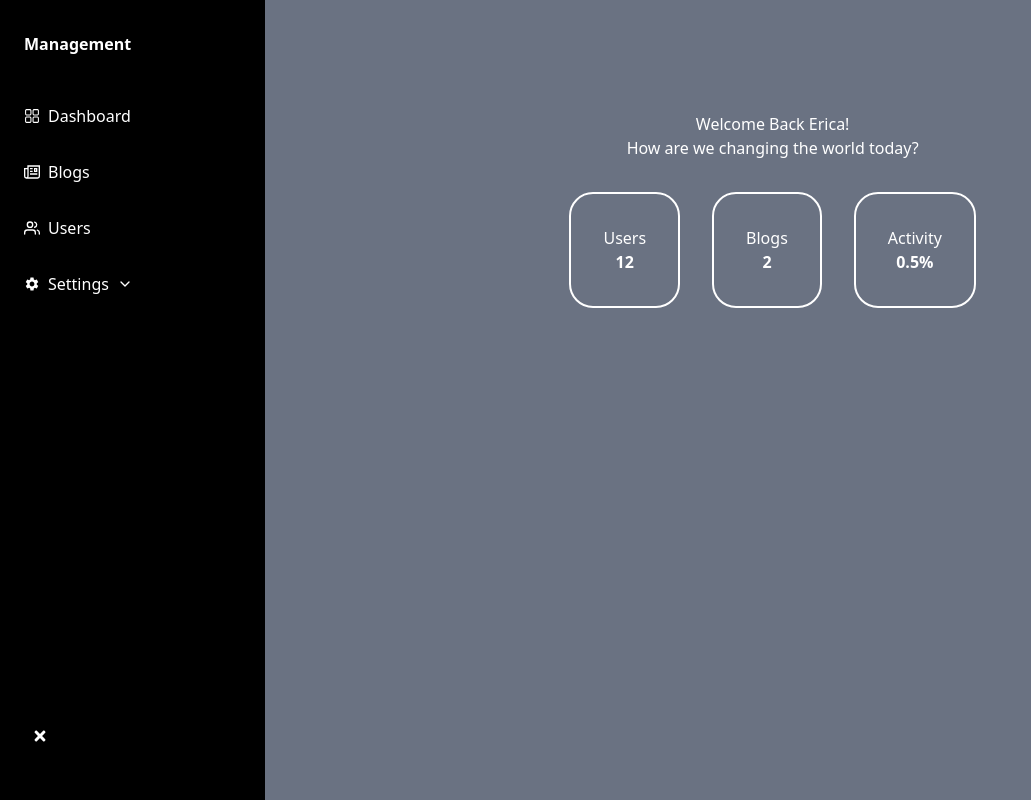
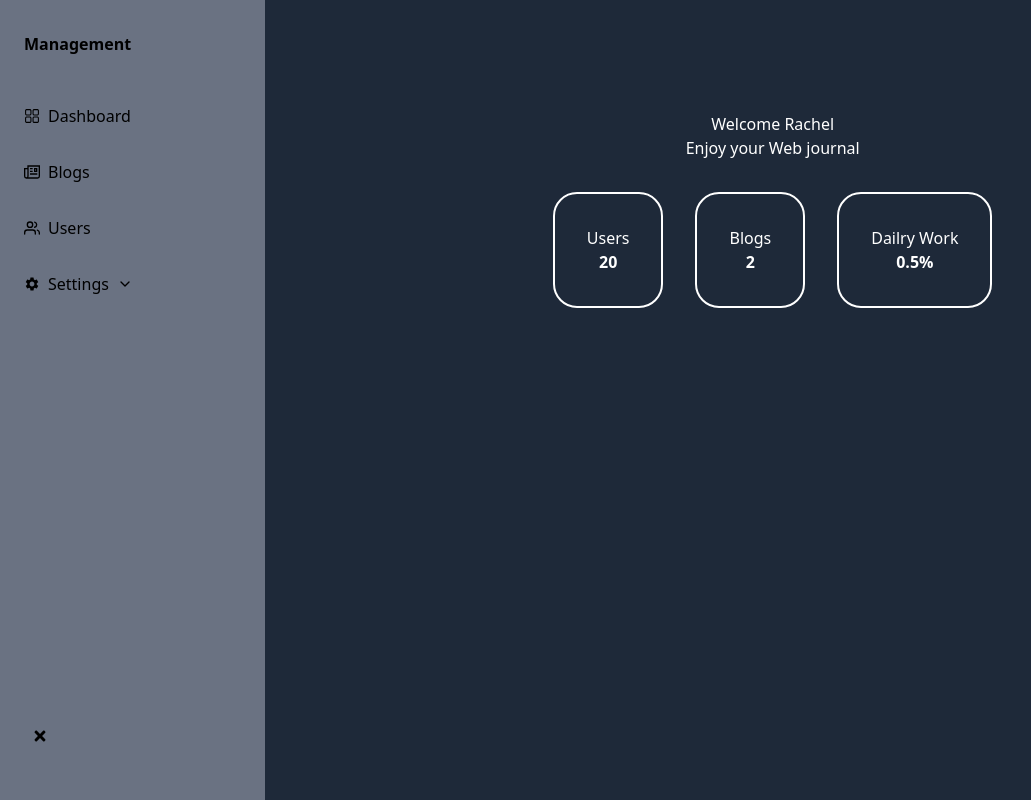
Before and after one commit to Niyonagize6369/portfolio-next, a Next.js app: page /admin/dashboard in a window 1280 px wide. Shown: the whole page, without its empty margins (0-1031 px from the left). Built offline with nearby package versions, Linux system fonts and the light colour scheme.

Commit message:
next app aploaded

```diff
--- a/app/admin/blogs/page.tsx
+++ b/app/admin/blogs/page.tsx
@@ -8,14 +8,14 @@ function Page() {
         <>
             <div className="flex w-full flex-row align-items-center bg-gray-500">
                 <Adminheader/>
-                <div className="bg-gray min-h-screen text-white flex flex-col items-center pt-28 gap-8 w-full">
+                <div className="bg-gray-700 min-h-screen text-white flex flex-col items-center pt-28 gap-8 w-full">
                     <div className="text-center">
-                        <p className="text-48px">Blogs</p>
-                        <p className="text-18px">Manage your blogs by editing,  </p>
+                        <p className="text-48px">Web journal</p>
+                        <p className="text-18px">Manage My Web journal by editing,  </p>
                     </div>
                     <div className="flex flex-col gap-8 w-full px-8">
                         <Admincards/>
-                        <Admincards/>
+                        {/* <Admincards/> */}
                     </div>
                 </div>
             </div>
--- a/app/admin/dashboard/page.tsx
+++ b/app/admin/dashboard/page.tsx
@@ -4,24 +4,24 @@ import Adminheader from "@/components/Adminheader";
 function Page() {
     return (
         <>
-            <div className="flex w-full flex-row align-items-center bg-gray-500">
+            <div className="flex w-full flex-row align-items-center bg-gray-800">
                 <Adminheader/>
                 <div className="bg-gray min-h-screen text-white flex flex-col items-center pt-28 gap-8 w-full">
                     <div className="text-center">
-                        <h2 className="text-48px">Welcome Back <span className="text-green">Erica!</span></h2>
-                        <p className="text-18px">How are we changing the world today?</p>
+                        <h2 className="text-48px">Welcome <span className="text-green">Rachel</span></h2>
+                        <p className="text-18px">Enjoy your Web journal</p>
                     </div>
                     <div className="flex gap-8">
                         <div className="flex flex-col justify-center items-center border-2 p-8 rounded-3xl">
                             <h2 className="text-24px">Users</h2>
-                            <p className="text-18px font-bold">12</p>
+                            <p className="text-18px font-bold">20</p>
                         </div>
                         <div className="flex flex-col justify-center items-center border-2 p-8 rounded-3xl">
                             <h2 className="text-24px">Blogs</h2>
                             <p className="text-18px font-bold">2</p>
                         </div>
                         <div className="flex flex-col justify-center items-center border-2 p-8 rounded-3xl">
-                            <h2 className="text-24px">Activity</h2>
+                            <h2 className="text-24px">Dailry Work</h2>
                             <p className="text-18px font-bold">0.5%</p>
                         </div>
                     </div>
--- a/app/admin/profile/page.tsx
+++ b/app/admin/profile/page.tsx
@@ -4,24 +4,24 @@ import Adminheader from "@/components/Adminheader";
 function Page() {
     return (
         <>
-            <div className="flex w-full flex-row align-items-center bg-gray-500">
+            <div className="flex w-full flex-row  text-black align-items-center bg-gray-700">
                 <Adminheader/>
                 <div className="bg-gray min-h-screen text-white flex flex-col items-center pt-28 gap-8 w-full">
                     <div className="text-center">
-                        <h2 className="text-48px">Welcome Back <span className="text-green">Erica!</span></h2>
-                        <p className="text-18px">How are we changing the world today?</p>
+                        <h2 className="text-48px">Your Are Most Welcom<span className="text-green">Rachel</span></h2>
+                        <p className="text-18px">Enjoy your Web journal</p>
                     </div>
                     <div className="flex gap-8">
                         <div className="flex flex-col justify-center items-center border-2 p-8 rounded-3xl">
                             <h2 className="text-24px">Users</h2>
-                            <p className="text-18px font-bold">12</p>
+                            <p className="text-18px font-bold">30</p>
                         </div>
                         <div className="flex flex-col justify-center items-center border-2 p-8 rounded-3xl">
                             <h2 className="text-24px">Blogs</h2>
                             <p className="text-18px font-bold">2</p>
                         </div>
                         <div className="flex flex-col justify-center items-center border-2 p-8 rounded-3xl">
-                            <h2 className="text-24px">Activity</h2>
+                            <h2 className="text-24px">Dairy Work</h2>
                             <p className="text-18px font-bold">0.5%</p>
                         </div>
                     </div>
--- a/app/admin/users/page.tsx
+++ b/app/admin/users/page.tsx
@@ -4,12 +4,12 @@ import Adminnav from "@/components/Adminheader";
 function Page() {
     return (
         <>
-            <div className="flex w-full flex-row align-items-center bg-gray-500">
+            <div className="flex w-full flex-row align-items-center bg-gray-700">
                 <Adminnav/>
                 <div className="bg-gray min-h-screen text-white flex flex-col items-center pt-28 gap-8 w-full">
                     <div className="text-center">
-                        <h2 className="text-48px">Welcome Back <span className="text-green">Erica!</span></h2>
-                        <p className="text-18px">How are we changing the world today?</p>
+                        <h2 className="text-48px">Welcome Back <span className="text-green">Dear</span></h2>
+                        <p className="text-18px">Enjoy the fullest </p>
                     </div>
                     <div className="flex gap-8">
                         <div className="flex flex-col justify-center items-center border-2 p-8 rounded-3xl">
@@ -21,7 +21,7 @@ function Page() {
                             <p className="text-18px font-bold">2</p>
                         </div>
                         <div className="flex flex-col justify-center items-center border-2 p-8 rounded-3xl">
-                            <h2 className="text-24px">Activity</h2>
+                            <h2 className="text-24px">Dairy Work</h2>
                             <p className="text-18px font-bold">0.5%</p>
                         </div>
                     </div>
--- a/app/blog/page.tsx
+++ b/app/blog/page.tsx
@@ -29,7 +29,7 @@ function Page() {
             <Header/>
             <div>
                 <div className="bg-gray-500 flex flex-col justify-center items-center text-white min-h-96 gap-8 ">
-                    <h2 className="text-24px text-center">Keep up with Erica's newest updates</h2>
+                    <h2 className="text-24px text-center">Keep up with Rachel's newest updates</h2>
                     <p className="text-18px underline cursor-pointer">View the newest</p>
 
                 </div>
--- a/components/Adminheader.tsx
+++ b/components/Adminheader.tsx
@@ -26,7 +26,7 @@ function Admiheader() {
     };
     return (
         <div
-            className={`font-poppins h-screen space-y-8 pl-6 pr-8 py-8 bg-black text-white transition-all duration-200 ${isExpanded ? "w-80" : "w-24"
+            className={`font-poppins h-screen space-y-8 pl-6 pr-8 py-8 bg-gray-500 text-black transition-all duration-200 ${isExpanded ? "w-80" : "w-24"
             }`}
         >
             {/* Toggle Button */}
@@ -90,7 +90,7 @@ function Admiheader() {
                                 {/* Profile Settings */}
                                 <a
                                     href="/admin/profile"
-                                    className="px-4 py-2 text-gray-800 hover:bg-gray-100 flex items-center"
+                                    className="px-4 py-2 text-gray-600 hover:bg-gray-700 flex items-center"
                                 >
                                     <MdSettings className="mr-2"/> Profile
                                 </a>
@@ -98,7 +98,7 @@ function Admiheader() {
                                 {/* Logout */}
                                 <button
                                     onClick={() => setShowLogoutModal(true)}
-                                    className="w-full text-left px-4 py-2 text-gray-800 hover:bg-gray-100 flex items-center"
+                                    className="w-full text-left px-4 py-2 text-gray-200 hover:bg-gray-600 flex items-center"
                                 >
                                     <FiLogOut className="mr-2"/> Logout
                                 </button>
--- a/components/Blogs.tsx
+++ b/components/Blogs.tsx
@@ -13,10 +13,10 @@ type Blog = {
 }
 
 
-const Blogcard:React.FC<Blog> = ({ title, description1 , likes}) => {
+const Blogs:React.FC<Blog> = ({ title, description1 , likes}) => {
     return (
         <div className="w-fit flex-col space-y-6 container items-center border-b rounded-xl p-2">
-            <Image src={""} alt={"Rachel"} width={250} height={200} className="bg-gray-100"/>
+            <Image src={""} alt={"Rachel"} width={250} height={200} className="bg-gray-600"/>
             <h2 className="text-2xl">{title || "Title"}</h2>
             <p className="text-xl">{description1 || "Lorem Ipsum"}</p>
 
@@ -33,4 +33,4 @@ const Blogcard:React.FC<Blog> = ({ title, description1 , likes}) => {
     )
 }
 
-export default Blogcard;
+export default Blogs;
```
Also changed, not shown: app/admin/page.tsx (+50 -37 lines).
